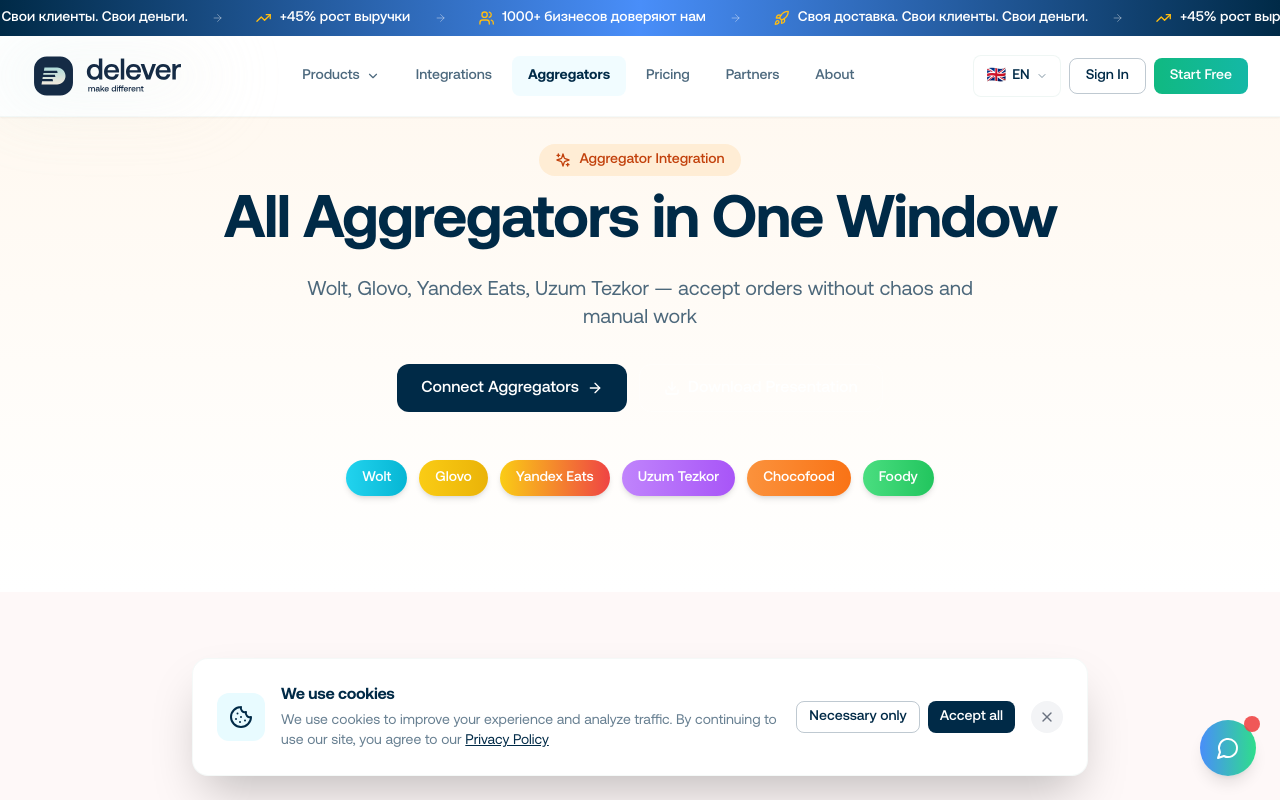
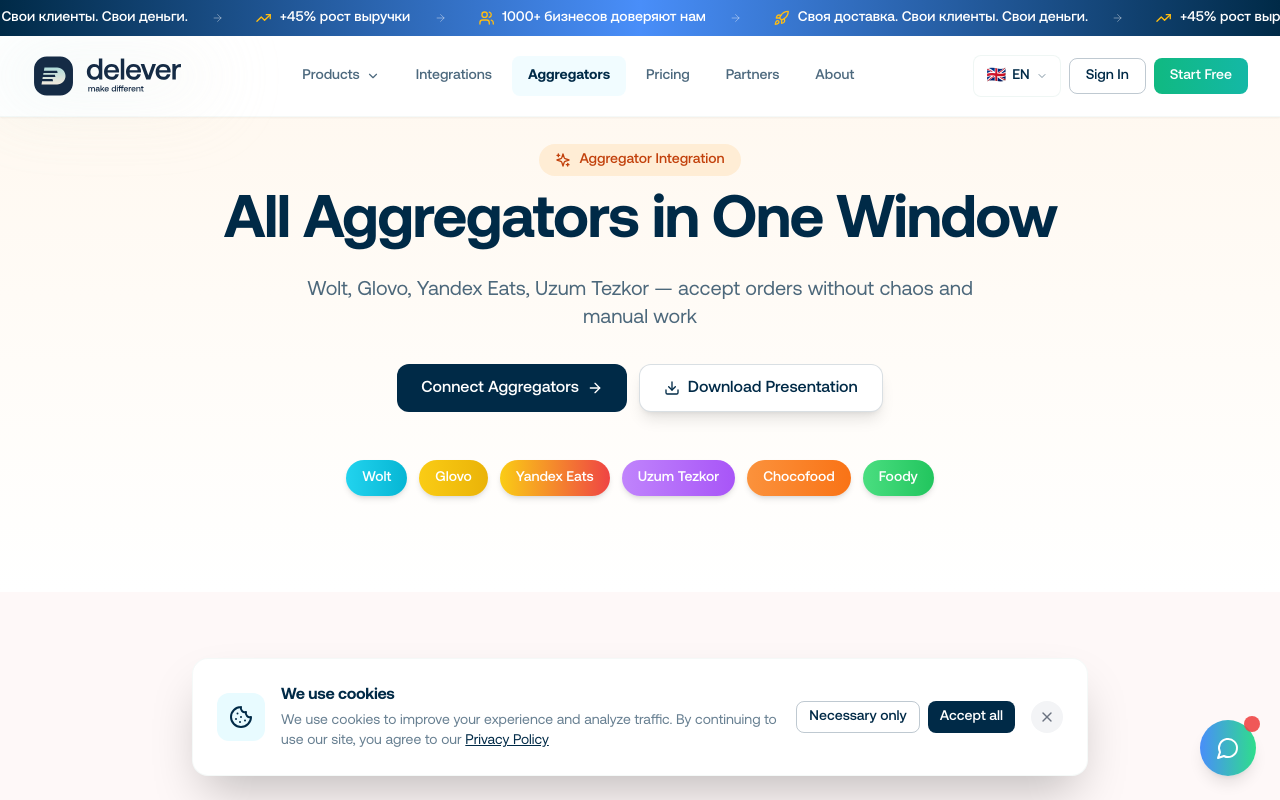
Before and after one commit to faxryuk-commits/delever-io, a React (Vite) app: page /aggregators in a window 1280 px wide. Shown: the top 800 px of the page. Built offline with nearby package versions, Linux system fonts and the light colour scheme.

Commit message:
fix: make Download Presentation button visible on Aggregators page
- Changed from outline variant to secondary
- White background with dark text for better visibility
- Added shadow for better contrast

```diff
--- a/src/pages/Aggregators.tsx
+++ b/src/pages/Aggregators.tsx
@@ -133,9 +133,9 @@ export function Aggregators() {
                 </Button>
                 <Button
                   size="lg"
-                  variant="outline"
+                  variant="secondary"
                   onClick={() => downloadAggregatorsPresentation(language)}
-                  className="border-white/30 text-white hover:bg-white/10"
+                  className="bg-white text-brand-darkBlue hover:bg-white/90 shadow-lg"
                 >
                   <Download className="mr-2 h-4 w-4" />
                   {language === 'ru' ? 'Скачать презентацию' : language === 'uz' ? 'Taqdimotni yuklab olish' : 'Download Presentation'}
```
